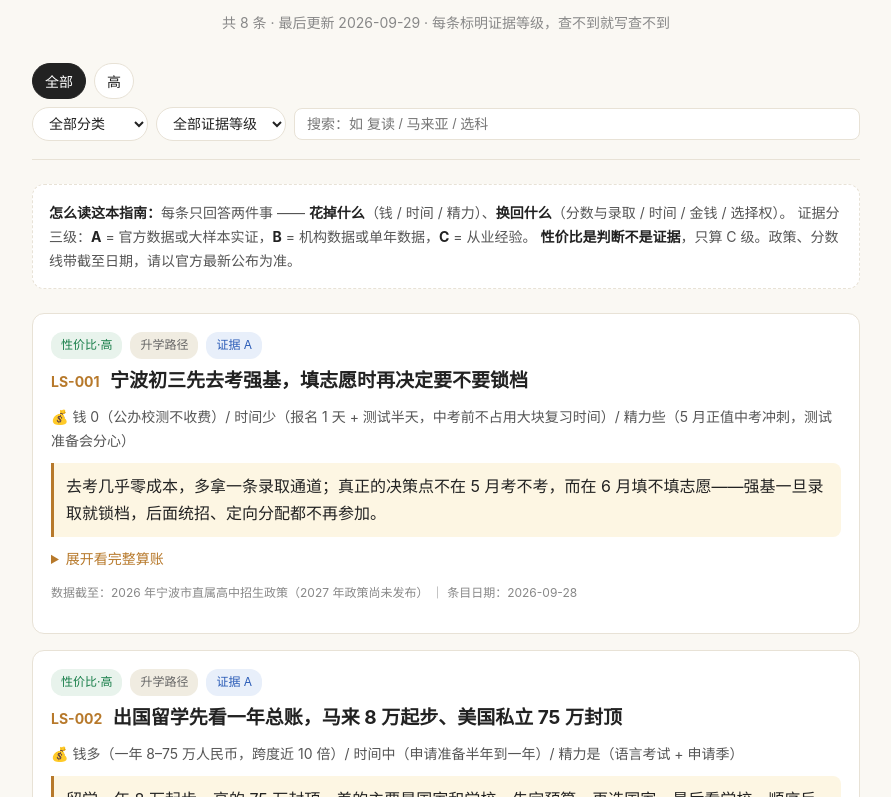
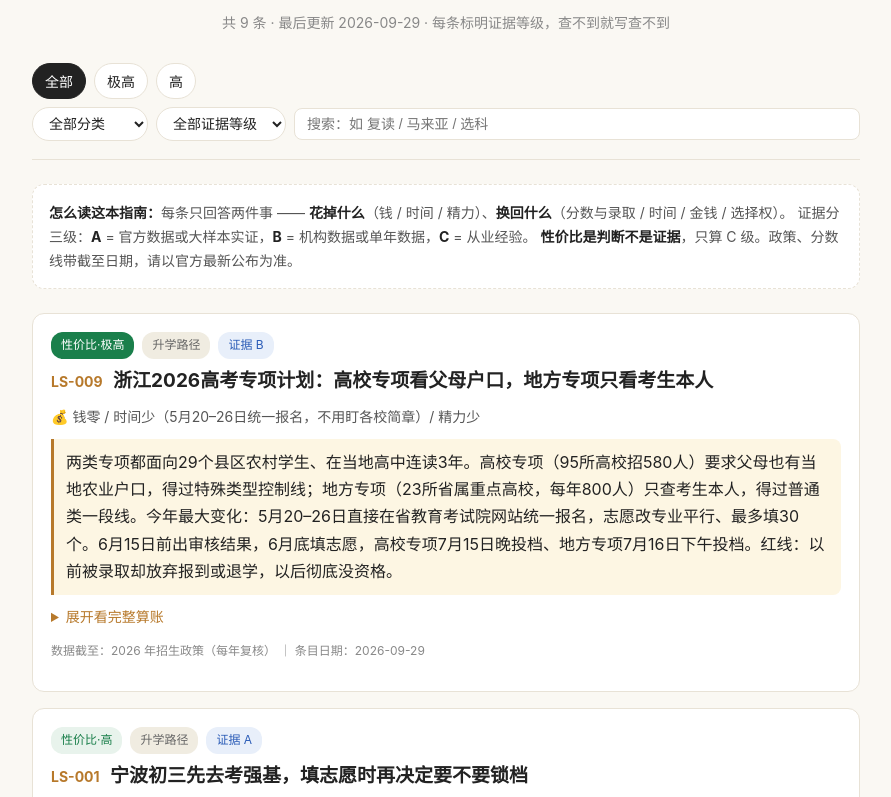
Before and after one commit to allinnb/HowToShengxueBetter, a plain HTML site: page index.html in a window 1280 px wide. Shown: the part 147-944 px from the top of the page, without its empty margins (194-1085 px from the left). Drawn offline with Linux system fonts and the light colour scheme.

Commit message:
新增 LS-009：浙江2026高考专项计划

```diff
--- a/index.html
+++ b/index.html
@@ -4,7 +4,7 @@
 <meta charset="utf-8">
 <meta name="viewport" content="width=device-width, initial-scale=1">
 <title>高性价比升学指南 · 花掉什么、换回什么、证据有多硬 —— 每个升学决策都算一笔账</title>
-<meta name="description" content="高性价比升学指南：花掉什么、换回什么、证据有多硬 —— 每个升学决策都算一笔账。共 8 条，每条写明成本、收益、证据等级。">
+<meta name="description" content="高性价比升学指南：花掉什么、换回什么、证据有多硬 —— 每个升学决策都算一笔账。共 9 条，每条写明成本、收益、证据等级。">
 <style>
 :root{--bg:#faf8f3;--card:#fff;--ink:#222;--mut:#888;--line:#e8e2d6;--acc:#b7792b}
 *{box-sizing:border-box}
@@ -51,9 +51,9 @@ footer a{color:var(--acc)}
 <body>
 <div class="wrap">
 <header><h1>高性价比升学指南</h1><p>花掉什么、换回什么、证据有多硬 —— 每个升学决策都算一笔账</p></header>
-<p class="stats">共 8 条 · 最后更新 2026-09-29 · 每条标明证据等级，查不到就写查不到</p>
+<p class="stats">共 9 条 · 最后更新 2026-09-29 · 每条标明证据等级，查不到就写查不到</p>
 <div class="toolbar">
-  <div class="row" id="ratioRow"><button data-r="" class="on">全部</button><button data-r="高">高</button></div>
+  <div class="row" id="ratioRow"><button data-r="" class="on">全部</button><button data-r="极高">极高</button><button data-r="高">高</button></div>
   <div class="row">
     <select id="catSel"><option value="">全部分类</option><option value="专业选择">专业选择</option><option value="升学路径">升学路径</option><option value="院校深解析">院校深解析</option></select>
     <select id="evSel"><option value="">全部证据等级</option><option value="A">A</option><option value="B">B</option></select>
@@ -65,6 +65,22 @@ footer a{color:var(--acc)}
 证据分三级：<b>A</b> = 官方数据或大样本实证，<b>B</b> = 机构数据或单年数据，<b>C</b> = 从业经验。
 <b>性价比是判断不是证据</b>，只算 C 级。政策、分数线带截至日期，请以官方最新公布为准。</div>
 <main id="list">
+<article class="card" data-ratio="极高" data-cat="升学路径"
+         data-ev="B" data-text="ls-009 浙江2026高考专项计划：高校专项看父母户口，地方专项只看考生本人 升学路径 钱零 / 时间少（5月20–26日统一报名，不用盯各校简章）/ 精力少 两类专项都面向29个县区农村学生、在当地高中连读3年。高校专项（95所高校招580人）要求父母也有当地农业户口，得过特殊类型控制线；地方专项（23所省属重点高校，每年800人）只查考生本人，得过普通类一段线。今年最大变化：5月20–26日直接在省教育考试院网站统一报名，志愿改专业平行、最多填30个。6月15日前出审核结果，6月底填志愿，高校专项7月15日晚投档、地方专项7月16日下午投档。红线：以前被录取却放弃报到或退学，以后彻底没资格。
+  - 分数与录取：高校专项过特控线、地方专项过一段线即可报，多一条进名校/省属重点的通道。
+  - 时间：统一报名，不用逐校盯简章；专业平行志愿最多30个，选择空间大。
+  - 金钱：—
+  - 选择权与风险：名额固定（580/800），按分数排位；放弃报到或退学=永久失去资格，报名前先确认去读的决心。 两类专项不要混淆户口要求；符合条件但不确定去不去读的，先想清楚再报名。">
+  <div class="badges"><span class="badge ratio-极高">性价比·极高</span><span class="badge">升学路径</span>
+  <span class="badge ev">证据 B</span></div>
+  <h2><span class="no">LS-009</span> 浙江2026高考专项计划：高校专项看父母户口，地方专项只看考生本人</h2>
+  <p class="cost">💰 钱零 / 时间少（5月20–26日统一报名，不用盯各校简章）/ 精力少</p>
+  <p class="plain">两类专项都面向29个县区农村学生、在当地高中连读3年。高校专项（95所高校招580人）要求父母也有当地农业户口，得过特殊类型控制线；地方专项（23所省属重点高校，每年800人）只查考生本人，得过普通类一段线。今年最大变化：5月20–26日直接在省教育考试院网站统一报名，志愿改专业平行、最多填30个。6月15日前出审核结果，6月底填志愿，高校专项7月15日晚投档、地方专项7月16日下午投档。红线：以前被录取却放弃报到或退学，以后彻底没资格。</p>
+  <details><summary>展开看完整算账</summary>
+    <div class="detail"><div class="row"><div class="label">算账明细</div><div class="val"><br>  - 分数与录取：高校专项过特控线、地方专项过一段线即可报，多一条进名校/省属重点的通道。<br>  - 时间：统一报名，不用逐校盯简章；专业平行志愿最多30个，选择空间大。<br>  - 金钱：—<br>  - 选择权与风险：名额固定（580/800），按分数排位；放弃报到或退学=永久失去资格，报名前先确认去读的决心。</div></div><div class="row"><div class="label">证据有多硬</div><div class="val">B（用户提供的2026年政策口径；投档时间经2026年浙江录取进程官方日程交叉核验）；TODO（95所/580人、23所/800人、29县区名单、30个志愿等具体数字待官方文件逐项核验，不编）</div></div><div class="row"><div class="label">原始来源</div><div class="val">2026年浙江省普通高校招生录取进程（澎湃政务号）；用户提供的2026年专项计划政策口径。具体以省教育考试院当年公告为准。</div></div><div class="row"><div class="label">适用人群与提醒</div><div class="val">两类专项不要混淆户口要求；符合条件但不确定去不去读的，先想清楚再报名。</div></div></div>
+  </details>
+  <p class="foot">数据截至：2026 年招生政策（每年复核） ｜ 条目日期：2026-09-29</p>
+</article>
 <article class="card" data-ratio="高" data-cat="升学路径"
          data-ev="A" data-text="ls-001 宁波初三先去考强基，填志愿时再决定要不要锁档 升学路径 钱 0（公办校测不收费）/ 时间少（报名 1 天 + 测试半天，中考前不占用大块复习时间）/ 精力些（5 月正值中考冲刺，测试准备会分心） 去考几乎零成本，多拿一条录取通道；真正的决策点不在 5 月考不考，而在 6 月填不填志愿——强基一旦录取就锁档，后面统招、定向分配都不再参加。
   - 分数与录取：宁波强基综合分 =（中考投档成绩÷660×100）×30% + 强基测试成绩（满分 100）×70%。测试权重是中考的两倍多，学科素养强但中考容易失手的学生，这是条&quot;换赛道&quot;；中考发挥稳定的学生，等于多一次提前上岸的机会。每人限报 1 个强基项目，另可再报 1 个其他自主招生项目。
```
Also changed, not shown: 1 other file.
